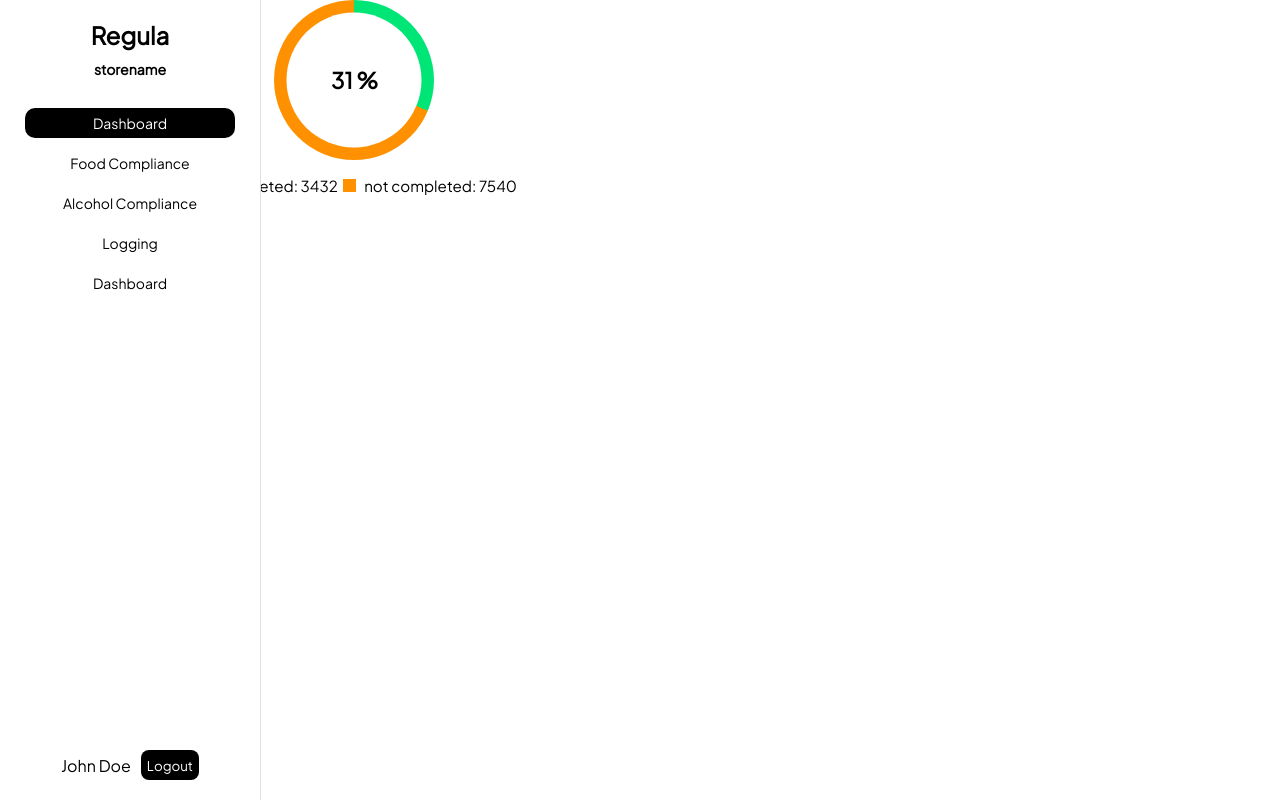
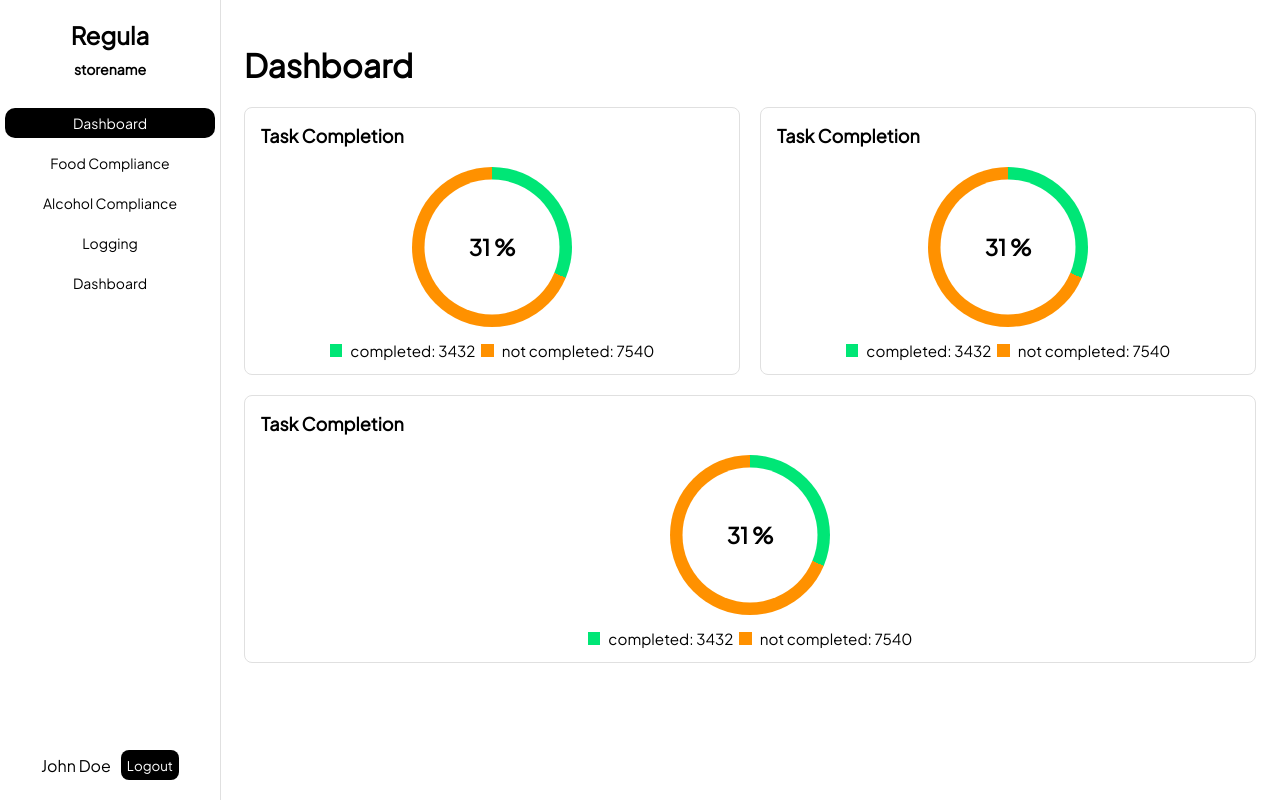
Before and after one commit to siguraso/fullstack-project-v26, a Vue app in the folder frontend/: page / in a window 1280 px wide. Built offline with nearby package versions, Linux system fonts and the light colour scheme; the HTML template or start-up script is replaced by a standard one.

Commit message:
created the dashboard layout

```diff
--- a/frontend/src/App.vue
+++ b/frontend/src/App.vue
@@ -1,19 +1,26 @@
-<script setup lang="ts">
+<script lang="ts" setup>
 import Sidebar from './components/Sidebar.vue';
-import PieChart from './views/dashboard/components/PieChart.vue';
+import Dashboard from './views/dashboard/Dashboard.vue';
 
 </script>
 
 <template>
-  <div class="main-content">
+  <div class="app-shell">
     <Sidebar />
-    <PieChart :greenPiece="3432" :orangePiece="7540" :greenLabel="'completed'" :orangeLabel="'not completed'" />
+    <main class="main-content">
+      <Dashboard />
+    </main>
   </div>
 </template>
 
 <style scoped>
+.app-shell {
+  --sidebar-width: max(15vw, 220px);
+  min-height: 100vh;
+}
+
 .main-content {
-  display: flex;
-  margin-left: 15%;
+  margin-left: var(--sidebar-width);
+  padding: 24px;
 }
 </style>
--- a/frontend/src/components/Sidebar.vue
+++ b/frontend/src/components/Sidebar.vue
@@ -41,18 +41,18 @@ function setActive(index: number) {
 <style scoped>
 
 .sidebar {
-  width: 15%;
-  min-width: 260px;
+  width: var(--sidebar-width, 220px);
+  min-width: var(--sidebar-width, 220px);
   height: 100vh;
+  position: fixed;
+  top: 0;
+  left: 0;
   background-color: var(--bg);
   border-right: 1px solid var(--stroke);
   display: flex;
   flex-direction: column;
   align-items: center;
   margin: 0;
-  position: fixed;
-  top: 0;
-  left: 0;
 }
 
 .sidebar ul {
@@ -82,7 +82,6 @@ function setActive(index: number) {
 .menu-button-inactive {
   background-color: transparent;
   color: var(--neutral);
-  /*border: 2px solid var(--stroke);*/
   border: none;
   outline: none;
   font-size: 14px;
--- a/frontend/src/components/ui/Card.vue
+++ b/frontend/src/components/ui/Card.vue
@@ -3,11 +3,11 @@
 <template>
   <article class="card">
     <header class="card-header">
-      <slot name="cardHeader" />
+      <slot name="card-header" />
     </header>
 
     <section class="card-content">
-      <slot name="cardContent" />
+      <slot name="card-content" />
     </section>
   </article>
 </template>
@@ -23,6 +23,7 @@
 .card-header {
   font-size: 18px;
   font-weight: bold;
-  margin-bottom: 12px;
+  margin-bottom: 20px;
+  align-self: center;
 }
 </style>
--- /dev/null
+++ b/frontend/src/views/dashboard/Dashboard.vue
@@ -0,0 +1,52 @@
+<script lang="ts" setup>
+import Card from '@/components/ui/Card.vue';
+import PieChart from './components/PieChart.vue';
+
+</script>
+
+<template>
+    <h1>Dashboard</h1>
+    <div class="dashboard-grid">
+      <Card>
+      <template #card-header>
+        Task Completion
+      </template>
+
+      <template #card-content>
+        <PieChart :greenPiece="3432" :orangePiece="7540" :greenLabel="'completed'" :orangeLabel="'not completed'" />
+      </template>
+    </Card>
+
+    <Card>
+      <template #card-header>
+        Task Completion
+      </template>
+
+      <template #card-content>
+        <PieChart :greenPiece="3432" :orangePiece="7540" :greenLabel="'completed'" :orangeLabel="'not completed'" />
+      </template>
+    </Card>
+
+    <Card>
+      <template #card-header>
+        Task Completion
+      </template>
+
+      <template #card-content>
+        <PieChart :greenPiece="3432" :orangePiece="7540" :greenLabel="'completed'" :orangeLabel="'not completed'" />
+      </template>
+    </Card>
+  </div>
+</template>
+
+<style scoped>
+.dashboard-grid {
+  display: grid;
+  grid-template-columns: repeat(2, minmax(0, 1fr));
+  gap: 20px;
+}
+
+.dashboard-grid > :nth-child(3) {
+  grid-column: 1 / -1;
+}
+</style>
--- a/frontend/src/views/dashboard/components/PieChart.vue
+++ b/frontend/src/views/dashboard/components/PieChart.vue
@@ -10,7 +10,9 @@ const props = withDefaults(
   }>(),
   {
     greenPiece: 0,
-    orangePiece: 0
+    orangePiece: 0,
+    greenLabel: "Green",
+    orangeLabel: "Orange"
   }
 );
 
@@ -54,11 +56,11 @@ const pieStyle = computed(() => {
     <div class="legend">
       <div class="legend-row">
         <span class="box box-green" />
-        <span>{{ greenLabel }}: {{ green }}</span>
+        <span class="legend-label">{{ greenLabel }}: {{ green }}</span>
       </div>
       <div class="legend-row">
         <span class="box box-orange" />
-        <span>{{ orangeLabel }}: {{ orange }}</span>
+        <span class="legend-label">{{ orangeLabel }}: {{ orange }}</span>
       </div>
     </div>
   </div>
@@ -75,7 +77,7 @@ const pieStyle = computed(() => {
 .pie-chart {
   position: relative;
   width: 160px;
-  aspect-ratio: 1 / 1;
+  height: 160px;
 }
 
 .chart-outline {
@@ -119,12 +121,21 @@ const pieStyle = computed(() => {
   display: flex;
   flex-direction: row;
   align-items: center;
+  justify-content: center;
   gap: 0.5rem;
+}
+
+.legend-row span {
+  display: inline-flex;
+  align-items: center;
+  line-height: 1;
 }
 
 .box {
   width: 0.8rem;
   height: 0.8rem;
+  display: inline-flex;
+  align-items: center;
 }
 
 .box-green {
```
